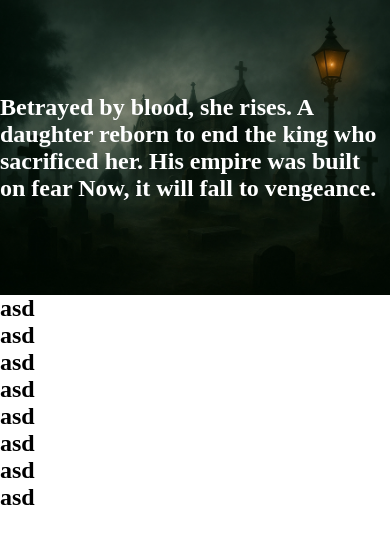
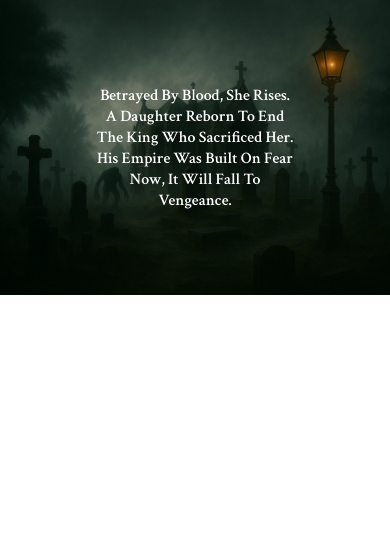
Before and after one commit to yevhenii-kapustian/Blood-Maiden, a Next.js app: page /about in a window 390 px wide. Shown: the top 544 px of the page. Built offline with nearby package versions, Linux system fonts and the light colour scheme.

Commit message:
added responsiveness and layout from figma

```diff
--- a/src/app/about/page.tsx
+++ b/src/app/about/page.tsx
@@ -5,14 +5,6 @@ const About = () => {
     return (
         <div className="about">
             <AboutIntro />
-            <h2>asd</h2>
-            <h2>asd</h2>
-            <h2>asd</h2>
-            <h2>asd</h2>
-            <h2>asd</h2>
-            <h2>asd</h2>
-            <h2>asd</h2>
-            <h2>asd</h2>
         </div>
     )
 }
--- a/src/components/AboutIntro/aboutIntro.scss
+++ b/src/components/AboutIntro/aboutIntro.scss
@@ -9,21 +9,33 @@
         background-repeat: no-repeat;
         background-position: center;
         height: 100%;
-        width: auto;
         display: flex;
         flex-direction: column;
         justify-content: center;
         align-items: center;
+        background-color: black;
 
-        @include responsive-media-m {
+        @media screen and (max-width: 450px) {
             height: 35%;
+            font-size: 16px;
         }
+
     }
 
     &__text {
 
+        font-size: clamp(12px, 8vw, 48px);
         color: #fff;
+        max-width: 575px;
+        padding: 0 1rem;
+        text-align: center;
+        font-family: $font_crimson-text;
+        font-weight: 600;
+        text-transform: capitalize;
 
+        @media screen and (max-width: 450px) {
+            font-size: 16px;
+            width: 230px;
+        }
     }
-
 }
--- a/src/components/AboutIntro/index.tsx
+++ b/src/components/AboutIntro/index.tsx
@@ -1,9 +1,11 @@
 import './aboutIntro.scss'
 const AboutIntro = () => {
     return (
-        <div className="about__intro">
-            <h2 className="about__text">Betrayed by blood, she rises. A daughter reborn to end the king who sacrificed her. His empire was built on fear Now, it will fall to vengeance.</h2>
-        </div>
+        <>
+            <div className="about__intro">
+                <h2 className="about__text">Betrayed by blood, she rises. A daughter reborn to end the king who sacrificed her. His empire was built on fear Now, it will fall to vengeance.</h2>
+            </div>
+        </>
     )
 }
 
```
